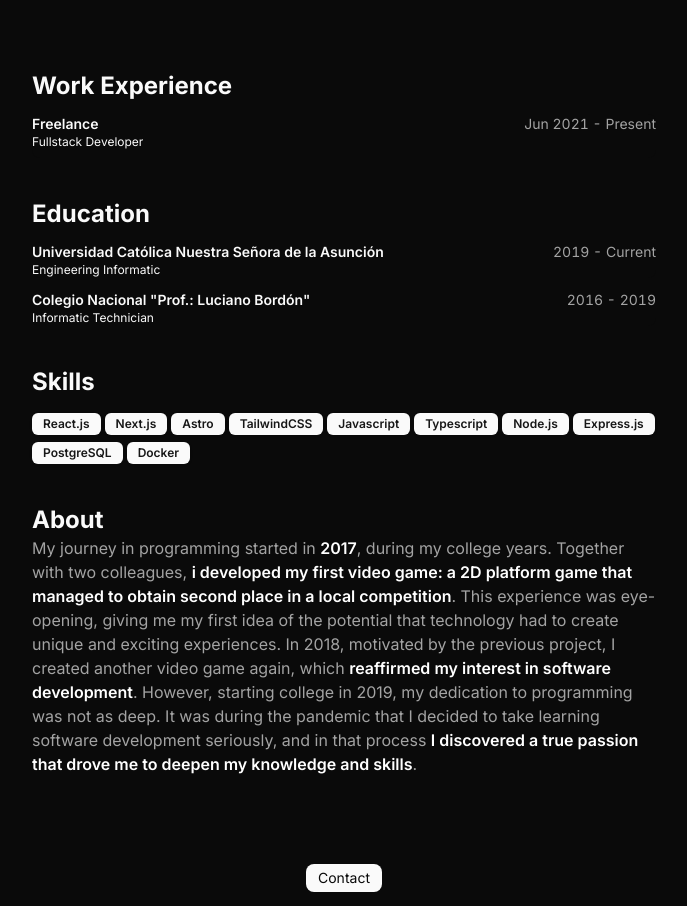
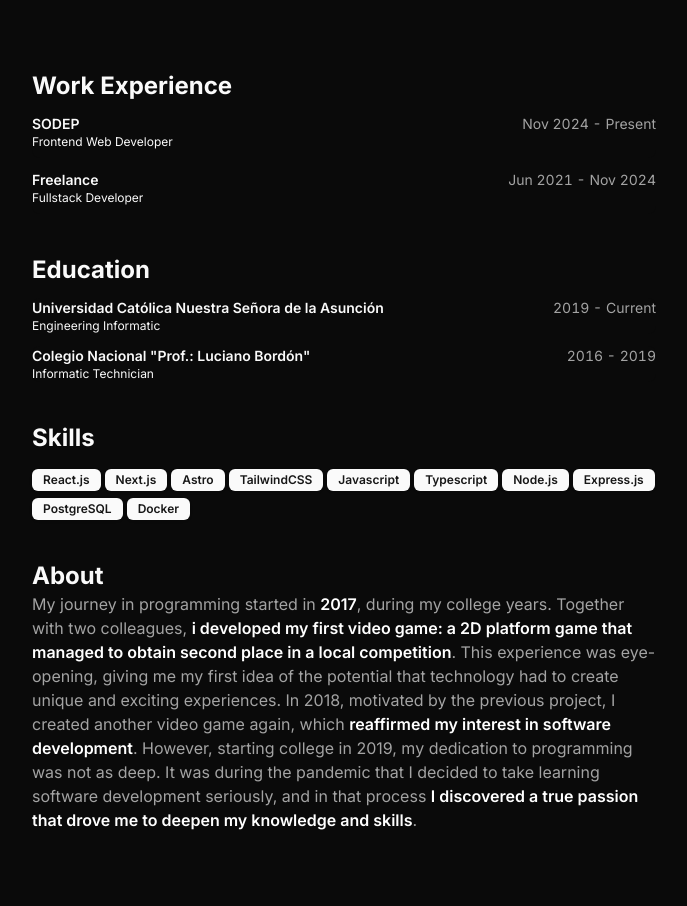
Before and after one commit to isaias-alt/lucasco.dev, a Next.js app: page / in a window 1280 px wide. Shown: the part 870-1776 px from the top of the page, without its empty margins (296-983 px from the left). Built offline with nearby package versions, Linux system fonts and the light colour scheme.

Commit message:
update resume

```diff
--- a/src/data/resume.tsx
+++ b/src/data/resume.tsx
@@ -1,5 +1,6 @@
 import { Icons } from "@/components/icons";
-import { HomeIcon, NotebookIcon, CodeIcon, PenLine } from "lucide-react";
+import { HomeIcon, NotebookIcon, CodeIcon, PenLine, Compass } from "lucide-react";
+import { compileFunction } from "vm";
 
 export const DATA = {
   name: "Lucas Casco",
@@ -65,6 +66,18 @@ export const DATA = {
 
   work: [
     {
+      company: "SODEP",
+      href: "https://sodep.com.py/",
+      badges: [],
+      location: "Remote",
+      title: "Frontend Web Developer",
+      logoUrl: "",
+      start: "Nov 2024",
+      end: "Present",
+      description:
+        "Responsible for creating dynamic and user-friendly interfaces and streamlining the development process",
+    },
+    {
       company: "Freelance",
       href: "",
       badges: [],
@@ -72,7 +85,7 @@ export const DATA = {
       title: "Fullstack Developer",
       logoUrl: "",
       start: "Jun 2021",
-      end: "Present",
+      end: "Nov 2024",
       description:
         "For the last few years, I have worked as a freelance frontend developer, specializing in creating frontend technologies that allow companies and businesses to showcase and market their products with exceptional effectiveness.",
     },
```
